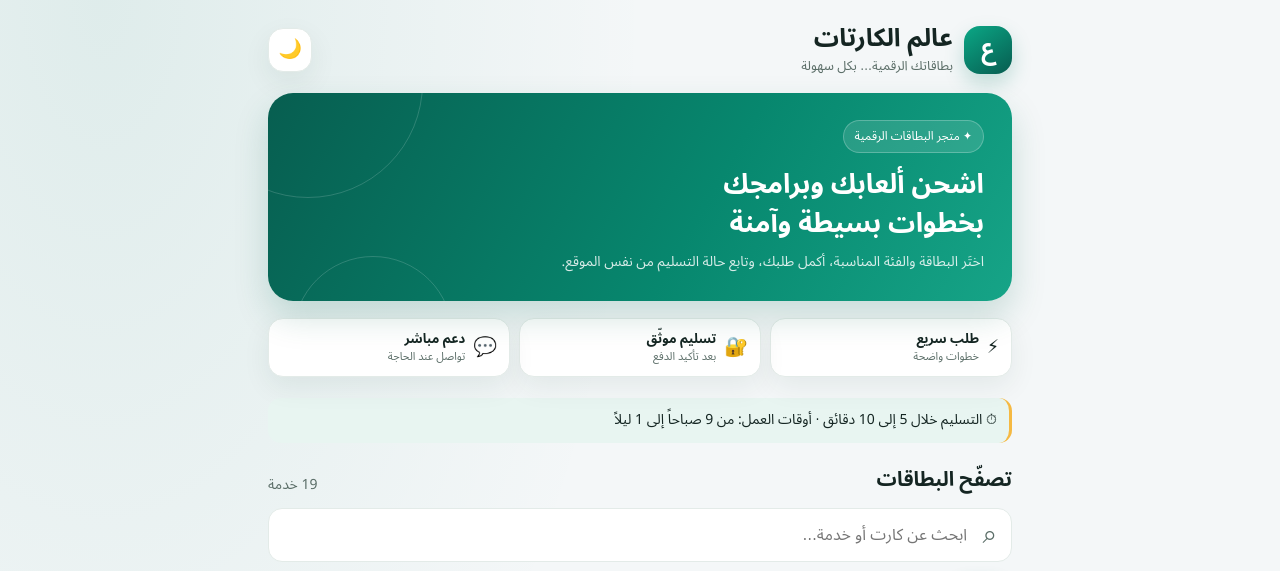
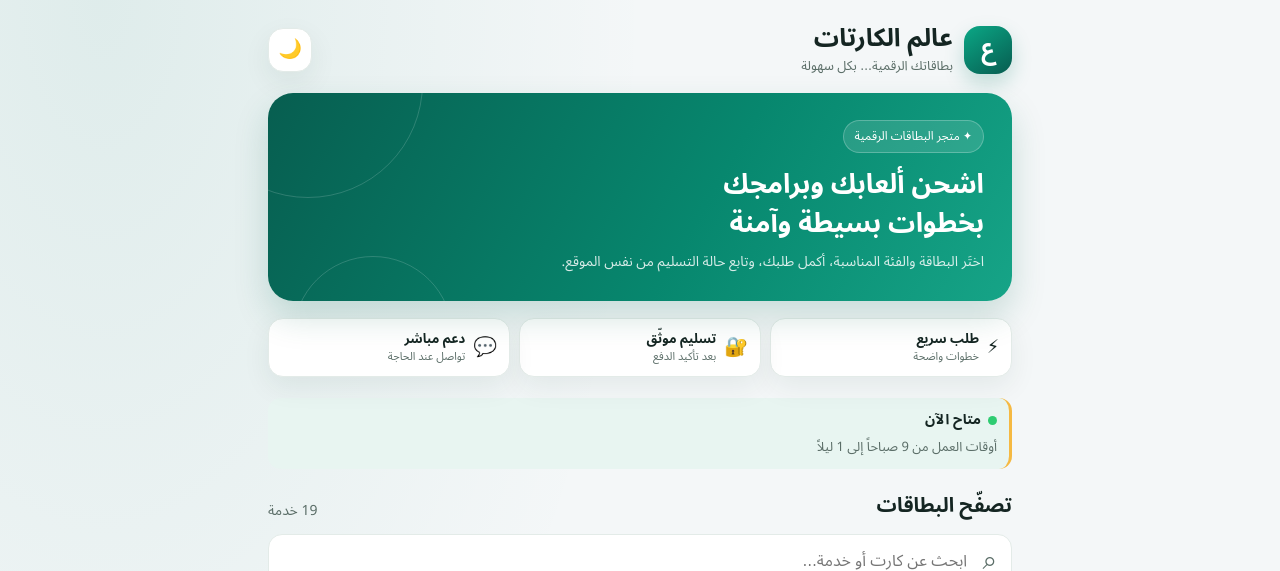
Before and after one commit to hussam527/alamcards, a plain HTML site: page index.html in a window 1280 px wide. Shown: the top 571 px of the page. Drawn offline with Linux system fonts and the light colour scheme; no server answers.

Commit message:
Add files via upload

```diff
--- a/index.html
+++ b/index.html
@@ -254,6 +254,11 @@ h1,.brand-lockup h1{letter-spacing:0}
 }
 .an,.as{display:block}
 .btn:disabled{opacity:.6;cursor:wait;filter:none}
+
+.ldot{display:inline-block;width:9px;height:9px;border-radius:50%;background:#2ecc71;margin-inline-end:7px;vertical-align:middle;position:relative;top:-1px;animation:ldp 1.8s ease-out infinite}
+.ldot.off{background:var(--mut);animation:none}
+@keyframes ldp{0%{box-shadow:0 0 0 0 rgba(46,204,113,.65)}70%{box-shadow:0 0 0 8px rgba(46,204,113,0)}100%{box-shadow:0 0 0 0 rgba(46,204,113,0)}}
+@media (prefers-reduced-motion:reduce){.ldot{animation:none}}
 </style>
 </head>
 <body>
@@ -330,7 +335,7 @@ const fmtH=h=>h===0?"12 منتصف الليل":h<5?h+" ليلاً":h<12?h+" صب
 const hoursText=()=>"من "+fmtH(+CFGV("open",9))+" إلى "+fmtH(+CFGV("close",1));
 const etaText=()=>CFGV("eta","5 إلى 10 دقائق");
 function isOpen(){const o=+CFGV("open",9),c=+CFGV("close",1),d=new Date(),h=new Date(d.getTime()+(180+d.getTimezoneOffset())*60000).getHours();return o<c?(h>=o&&h<c):(h>=o||h<c)}
-const etaNote=()=>`<div class="note">⏱ التسليم خلال ${esc(etaText())} · أوقات العمل: ${esc(hoursText())}${isOpen()?"":"<br><b>نحن خارج أوقات العمل الآن، وسيُنفَّذ طلبك عند بدء الدوام.</b>"}</div>`;
+const etaNote=()=>`<div class="note">${isOpen()?`<span class="ldot"></span><b>متاح الآن</b>`:`<span class="ldot off"></span><b>خارج أوقات العمل الآن</b>`}<div class="mut" style="font-size:13px;margin-top:3px">أوقات العمل ${esc(hoursText())}</div>${isOpen()?"":`<div class="mut" style="font-size:13px">سيُنفَّذ طلبك عند بدء الدوام.</div>`}</div>`;
 /* الدفع برصيد اسياسيل / زين: السعر أعلى بنسبة BAL_FEE (غيّر الرقم لتغيير النسبة) */
 const BAL_FEE=0.15;
 const isBal=n=>/رصيد/.test(n||"");
@@ -445,7 +450,7 @@ function ocard(o){
 <p class="mut">${new Date(o.created).toLocaleDateString("en-GB")} · ${esc(o.pm)} · ${fmt(payAmt(o.total,o.pm))}</p>${o.pin?`<p class="mut" style="margin-top:4px">رمز التتبع: <b dir="ltr">${esc(fmtPin(o.pin))}</b> <button class="btn alt sm" style="padding:2px 10px" data-c="${esc(o.id+" "+fmtPin(o.pin))}" onclick="cp(this.dataset.c)">نسخ</button></p>`:""}<p style="margin-top:6px">${o.items.map(x=>esc(x.n)+" ×"+x.q).join("، ")}</p>
 ${o.gid?`<p class="mut" style="margin-top:6px">آيدي اللعبة: <b dir="ltr">${esc(o.gid)}</b></p>`:""}${o.gid&&o.gsent===false&&o.status==="processing"?`<a class="btn alt sm" style="margin-top:6px;text-decoration:none" href="${waLink(o)}" target="_blank" rel="noopener noreferrer">أرسل الآيدي للمتجر عبر واتساب</a>`:""}
 ${o.status!=="cancelled"?`<div class="steps"><i class="on"></i><i class="${done?"on":""}"></i></div>`:""}
-${o.status==="processing"?`<p class="mut">جارٍ التحقق من الدفع. التسليم عادةً خلال ${esc(etaText())}، وسيظهر الكود هنا تلقائياً.</p>`:""}
+${o.status==="processing"?`<p class="mut">جارٍ التحقق من الدفع. التسليم عادةً خلال ${esc(etaText())}، وسيظهر الكود هنا تلقائياً.<br>إذا تأخر تسليم الكود أكثر من ساعة أبلغ المتجر عبر <a href="https://wa.me/9647700453034?text=${encodeURIComponent("السلام عليكم، طلبي رقم "+o.id+" تأخر تسليم الكود")}" target="_blank" rel="noopener noreferrer" style="color:var(--pri);font-weight:700;text-decoration:underline">واتساب</a> أو اتصل على <a href="tel:07700453034" dir="ltr" style="color:var(--pri);font-weight:700;text-decoration:underline">07700453034</a></p>`:""}
 ${done&&o.codes?o.codes.map(c=>`<p class="mut">${esc(c.n)}:</p><div class="code">${esc(c.code)}</div><button class="btn alt sm" style="margin-top:6px" data-c="${esc(c.code)}" onclick="cp(this.dataset.c)">نسخ الكود</button>`).join(""):""}</div>`}
 const olist=()=>orders.length?orders.map(ocard).join(""):'<div class="empty">لا توجد طلبات بعد.</div>';
 function ordersV(){
@@ -474,7 +479,7 @@ async function track(){
     out.innerHTML='<p style="margin-top:8px"><span class="st '+(r.status==="delivered"?"done":r.status==="cancelled"?"cancel":"")+'">'+(ST[r.status]||"")+'</span></p>'+(r.codes?r.codes.map(c=>'<div class="code">'+esc(c.code)+'</div>').join(""):"")}
   catch(e){out.innerHTML='<p class="mut" style="margin-top:8px">'+(/not_found/.test(e.message)?"رقم الطلب أو رمز التحقق غير صحيح.":"تعذّر الاتصال، حاول مرة أخرى.")+'</p>'}}
 function support(){
-  return hdr("الدعم")+`<div class="card"><b>تواصل معنا عبر واتساب</b><p class="mut">اضغط على الرقم لفتح واتساب:</p>${SUP().map(n=>`<a class="btn" style="margin-top:10px;text-decoration:none" href="https://wa.me/964${esc(n.slice(1))}" target="_blank" rel="noopener noreferrer">واتساب ${esc(n.slice(0,4))} ${esc(n.slice(4,7))} ${esc(n.slice(7))}</a>`).join("")}</div>
+  return hdr("الدعم")+`<div class="card"><b>تواصل معنا عبر واتساب</b><p class="mut">اضغط على الرقم لفتح واتساب:</p>${SUP().map(n=>`<a class="btn" style="margin-top:10px;text-decoration:none" href="https://wa.me/964${esc(n.slice(1))}" target="_blank" rel="noopener noreferrer">واتساب <bdi dir="ltr">${esc(n.slice(0,4))} ${esc(n.slice(4,7))} ${esc(n.slice(7))}</bdi></a>`).join("")}</div>
 <div class="card"><b>الشروط</b><p class="mut">لا يُسلَّم الكود قبل التحقق من الدفع. كل كود يُباع مرة واحدة فقط. الكارتات الرقمية لا تُسترجع بعد التسليم.</p></div>
 <button class="btn alt" onclick="go('terms')">الشروط والخصوصية</button><p class="mut" style="text-align:center;margin-top:20px"><a href="#admin" style="color:inherit">دخول الإدارة</a></p>`}
 function terms(){return hdr("الشروط والخصوصية","support")+`<div class="card"><b>شروط الشراء</b><p class="mut" style="margin-top:6px">1. الكارتات رقمية، ويُسلَّم الكود بعد التحقق من وصول الدفع.<br>2. يتم التسليم بأسرع وقت ممكن بعد التحقق.<br>3. تأكد من اختيار الكارت والفئة الصحيحين ومن توافقهما مع حسابك قبل الشراء.<br>4. لا تُستردّ الكارتات بعد التسليم، إلا إذا تبيّن أن الكود غير صالح، ويتم ذلك بالتواصل مع الدعم.<br>5. حوّل المبلغ إلى الأرقام المعروضة في صفحة إتمام الطلب فقط، ولا نتحمّل أي تحويل لأرقام أخرى.<br>6. الأسعار قابلة للتغيير، والسعر المعتمد هو سعر وقت تأكيد الطلب.</p></div><div class="card"><b>الخصوصية</b><p class="mut" style="margin-top:6px">1. نحفظ رقم هاتفك أو بريدك ورقم العملية وتفاصيل الطلب لإتمام طلبك فقط.<br>2. لا نطلب منك أبداً كلمة مرور حسابك أو رمز التحقق الخاص بحسابك.<br>3. لا نشارك بياناتك مع أي جهة خارجية.</p></div>`}
```
